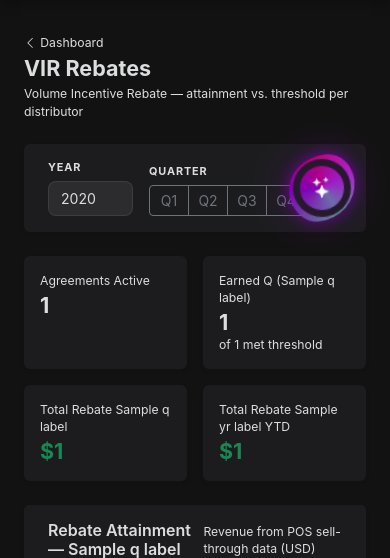
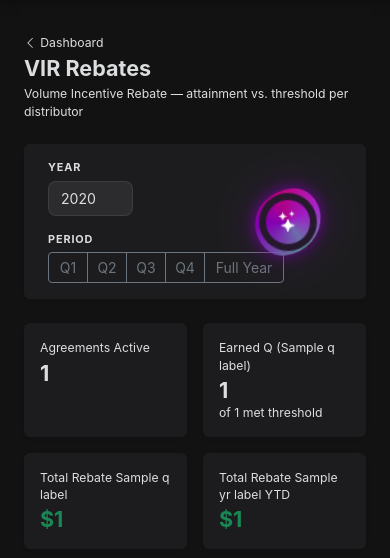
Before and after one commit to omricn/kpos, a Django app: template templates/reports/rebates.html in a window 390 px wide. Shown: the part 56-614 px from the top of the page. Run offline with Django 4.2, Linux system fonts and the light colour scheme; the template is opened without the code that fills it: most values are stand-ins (such as "Sample title", 1, 10 or a date in 2020).

Commit message:
Add Full Year view to rebates page
Quarter selector now includes a Full Year button (quarter=0). Yearly
mode shows annual threshold/revenue/attainment as primary, with a
3-card KPI layout and sorted by yearly revenue. Period is preserved
when the year dropdown changes.

Co-Authored-By: Claude Sonnet 4.6 <noreply@anthropic.com>

```diff
--- a/templates/reports/rebates.html
+++ b/templates/reports/rebates.html
@@ -29,15 +31,20 @@
       </div>
 
       <div class="col-auto">
-        <label class="filter-label">Quarter</label>
+        <label class="filter-label">Period</label>
         <div class="btn-group btn-group-sm">
           {% for q in "1234" %}
           <button type="submit" name="quarter" value="{{ q }}"
-            class="btn {% if quarter == q|add:0 %}btn-primary{% else %}btn-outline-secondary{% endif %}"
+            class="btn {% if not yearly_mode and quarter == q|add:0 %}btn-primary{% else %}btn-outline-secondary{% endif %}"
             style="min-width:40px">
             Q{{ q }}
           </button>
           {% endfor %}
+          <button type="submit" name="quarter" value="0"
+            class="btn {% if yearly_mode %}btn-primary{% else %}btn-outline-secondary{% endif %}"
+            style="min-width:80px">
+            Full Year
+          </button>
         </div>
       </div>
 
@@ -46,6 +53,35 @@
 </div>
 
 <!-- Summary KPI cards -->
+{% if yearly_mode %}
+<div class="row g-3 mb-4">
+  <div class="col-6 col-md-4">
+    <div class="card border-0 shadow-sm h-100">
+      <div class="card-body">
+        <p class="text-muted small mb-1">Agreements Active</p>
+        <h4 class="fw-bold mb-0">{{ total_agreements }}</h4>
+      </div>
+    </div>
+  </div>
+  <div class="col-6 col-md-4">
+    <div class="card border-0 shadow-sm h-100">
+      <div class="card-body">
+        <p class="text-muted small mb-1">Earned — Full Year {{ yr_label }}</p>
+        <h4 class="fw-bold mb-0">{{ earned_count }}</h4>
+        <p class="text-muted small mb-0">of {{ total_agreements }} met annual threshold</p>
+      </div>
+    </div>
+  </div>
+  <div class="col-12 col-md-4">
+    <div class="card border-0 shadow-sm h-100">
+      <div class="card-body">
+        <p class="text-muted small mb-1">Total Rebate — Full Year {{ yr_label }}</p>
+        <h4 class="fw-bold mb-0 text-success">${{ total_yr_rebate|floatformat:0|intcomma }}</h4>
+      </div>
+    </div>
+  </div>
+</div>
+{% else %}
 <div class="row g-3 mb-4">
   <div class="col-6 col-md-3">
     <div class="card border-0 shadow-sm h-100">
@@ -81,11 +117,16 @@
     </div>
   </div>
 </div>
+{% endif %}
 
 <!-- Rebate table -->
 <div class="card border-0 shadow-sm">
   <div class="card-header bg-transparent py-3 px-4 d-flex align-items-center justify-content-between">
+    {% if yearly_mode %}
+    <h6 class="mb-0 fw-semibold">Rebate Attainment — Full Year {{ yr_label }}</h6>
+    {% else %}
     <h6 class="mb-0 fw-semibold">Rebate Attainment — {{ q_label }}</h6>
+    {% endif %}
     <small class="text-muted">Revenue from POS sell-through data (USD)</small>
   </div>
   <div class="card-body p-0">
@@ -96,12 +137,19 @@
             <th class="ps-4">Distributor</th>
             <th>Classification</th>
             <th>VIR %</th>
+            {% if yearly_mode %}
+            <th class="text-end">Threshold Year</th>
+            <th class="text-end">Revenue {{ yr_label }}</th>
+            <th style="min-width:120px">Attainment Year</th>
+            <th class="text-end">Rebate {{ yr_label }}</th>
+            {% else %}
             <th class="text-end">Threshold Q</th>
             <th class="text-end">Revenue {{ q_label }}</th>
             <th style="min-width:120px">Attainment Q</th>
             <th class="text-end">Rebate {{ q_label }}</th>
             <th class="text-end">Revenue {{ yr_label }}</th>
             <th class="text-end">Rebate {{ yr_label }}</th>
+            {% endif %}
           </tr>
         </thead>
         <tbody>
```
Also changed, not shown: other parts of templates/reports/rebates.html (+35 -7 lines), reports/views.py (+30 -25 lines).
